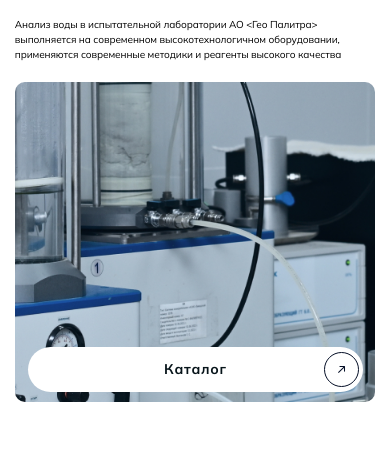
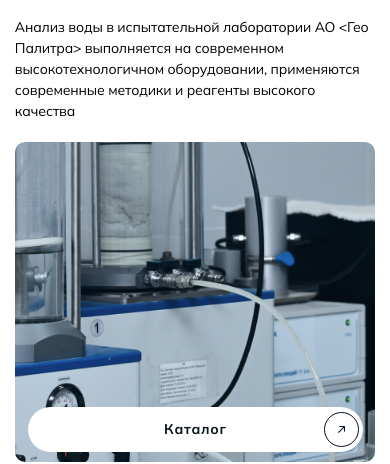
Before and after one commit to Liz-l971/laba, a plain HTML site: page researches.html in a window 390 px wide. Shown: the part 159-623 px from the top of the page. Drawn offline with nearby package versions, Linux system fonts and the light colour scheme.

Commit message:
researches

```diff
--- a/assets/css/main.css
+++ b/assets/css/main.css
@@ -1036,6 +1036,10 @@ padding: 16px 0;
 
 @media (max-width:440px) {
 
+    .researches__block__title-description .main-text{
+        font-size: 14px;
+    }
+
     .vector-decor{
         width: 93px;
         height: 93px;
```
